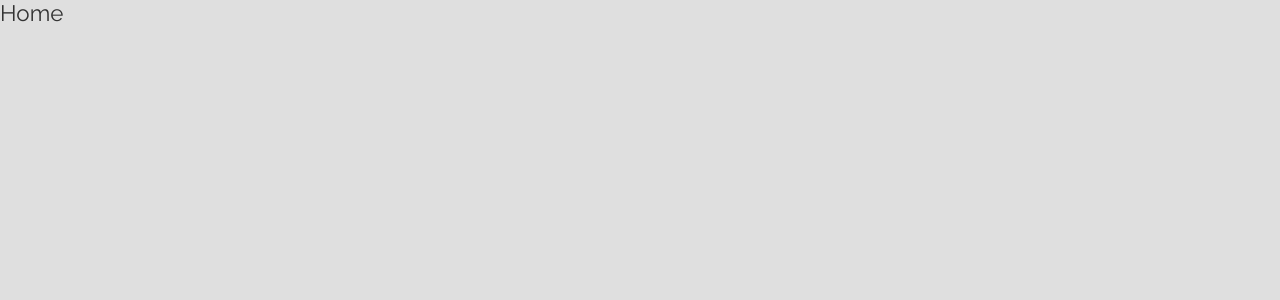
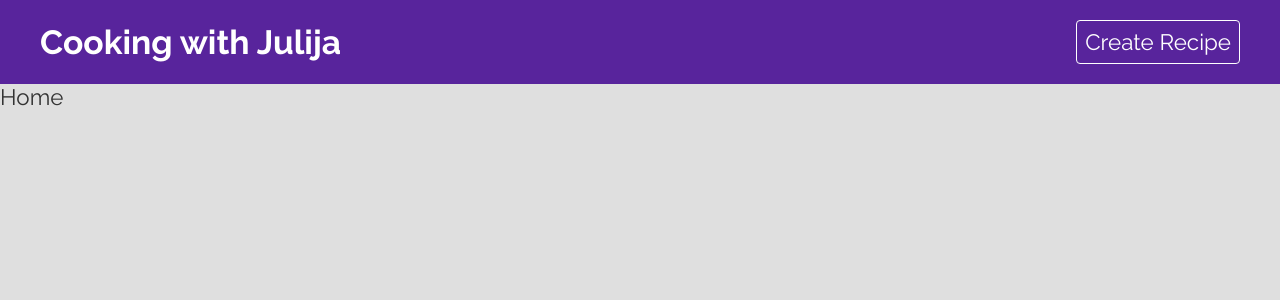
Before and after one commit to julijajelicanin/recipe-app, a React (Create React App) app: page / in a window 1280 px wide. Shown: the top 300 px of the page. Built offline with nearby package versions, Linux system fonts and the light colour scheme.

Commit message:
Adding navbar

```diff
--- a/src/App.js
+++ b/src/App.js
@@ -2,6 +2,7 @@ import { BrowserRouter, Routes, Route } from 'react-router-dom'
 import './App.css'
 
 //page components
+import NavBar from './components/NavBar';
 import Home from './pages/home/Home';
 import Search from './pages/search/Search';
 import Create from './pages/create/Create';
@@ -14,6 +15,7 @@ function App() {
   return (
     <div className="App">
       <BrowserRouter>
+        <NavBar/>
         <Routes>
           <Route exact path='/' element={<Home/>}>
           </Route>
--- /dev/null
+++ b/src/components/NavBar.css
@@ -0,0 +1,32 @@
+.navbar {
+    background: #58249c;
+    padding: 20px;
+    color: #fff;
+}
+
+.navbar nav {
+    display: flex;
+    align-items: center;
+    max-width: 1200px;
+    margin: 0 auto;
+}
+
+.navbar a.brand {
+    margin-right: auto;
+    color: #fff;
+    text-decoration: none;
+}
+
+.navbar a:last-child{
+    color: #fff;
+    text-decoration: none;
+    margin-left: 40px;
+    padding: 8px;
+    border: 1px solid #fff;
+    border-radius: 4px;
+}
+
+.navbar a:last-child:hover{
+    background: #fff;
+    color: #333;
+}
--- /dev/null
+++ b/src/components/NavBar.js
@@ -0,0 +1,21 @@
+import { Link } from 'react-router-dom'
+
+//styles
+import './NavBar.css'
+
+import React from 'react'
+
+export default function NavBar() {
+  return (
+    <div className='navbar'>
+        <nav>
+            <Link to='/' className='brand'>
+                <h1>Cooking with Julija</h1>
+            </Link>
+            <Link to='/create'>
+                Create Recipe
+            </Link>
+        </nav>
+    </div>
+  )
+}
```
